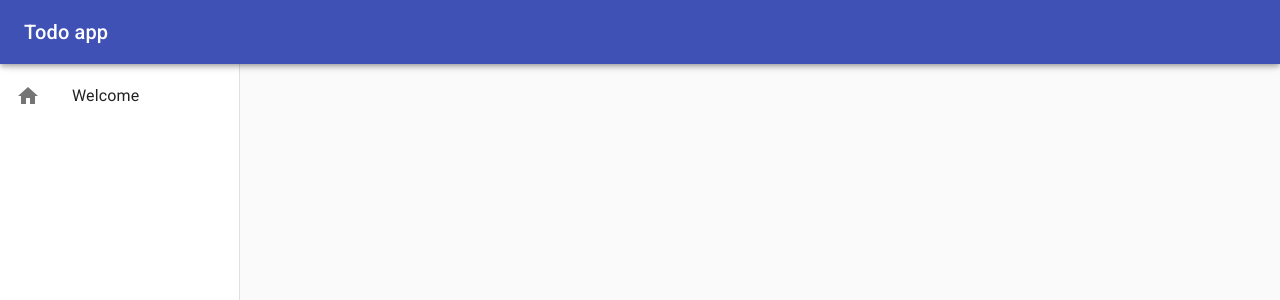
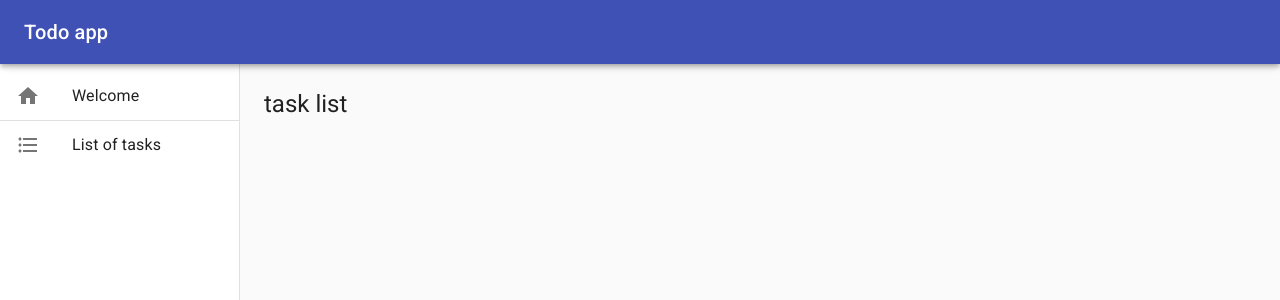
Before and after one commit to szewczukk/todo, a React (Create React App) app: page /list in a window 1280 px wide. Shown: the top 300 px of the page. Built offline with nearby package versions, Linux system fonts and the light colour scheme.

Commit message:
Basic tasks list page addedc

```diff
--- a/src/App.tsx
+++ b/src/App.tsx
@@ -10,6 +10,7 @@ import { BrowserRouter, Switch, Route } from 'react-router-dom';
 import AppBar from './components/AppBar';
 import Drawer from './components/Drawer';
 import Head from './components/Head';
+import TasksList from './pages/TasksList';
 import WelcomeScreen from './pages/Welcome';
 
 const useStyles = makeStyles((theme: Theme) =>
@@ -39,6 +40,9 @@ function App() {
 							<Route path="/" exact>
 								<WelcomeScreen />
 							</Route>
+							<Route path="/list">
+								<TasksList />
+							</Route>
 						</Switch>
 					</main>
 				</div>
--- a/src/components/Drawer.tsx
+++ b/src/components/Drawer.tsx
@@ -1,6 +1,7 @@
 import React from 'react';
 import {
 	createStyles,
+	Divider,
 	Drawer as MaterialDrawer,
 	List,
 	ListItem,
@@ -11,6 +12,7 @@ import {
 } from '@material-ui/core';
 import { Link } from 'react-router-dom';
 import HomeIcon from '@material-ui/icons/Home';
+import { FormatListBulleted } from '@material-ui/icons';
 
 const useStyles = makeStyles(() =>
 	createStyles({
@@ -43,6 +45,15 @@ const Drawer = () => {
 							<ListItemText>Welcome</ListItemText>
 						</ListItem>
 					</Link>
+					<Divider />
+					<Link to="/list" className={classes.link} data-testid="taskslist">
+						<ListItem button>
+							<ListItemIcon>
+								<FormatListBulleted />
+							</ListItemIcon>
+							<ListItemText>List of tasks</ListItemText>
+						</ListItem>
+					</Link>
 				</List>
 			</div>
 		</MaterialDrawer>
--- /dev/null
+++ b/src/pages/TasksList.tsx
@@ -0,0 +1,10 @@
+import { Typography } from '@material-ui/core';
+import React from 'react';
+
+const TasksList = () => (
+	<Typography variant="h5" component="h1" data-testid="heading">
+		task list
+	</Typography>
+);
+
+export default TasksList;
```
Also changed, not shown: 1 other file (tests, documents, lock files or other folders).
